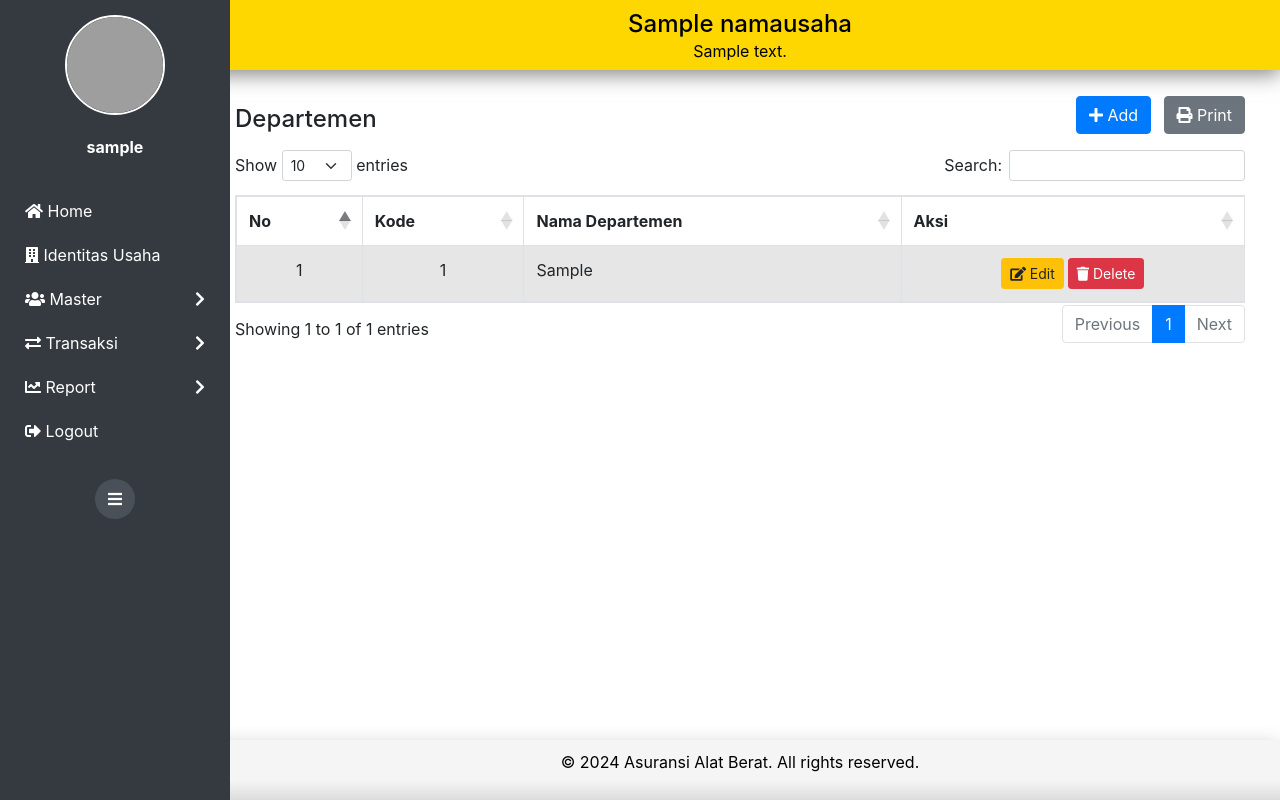
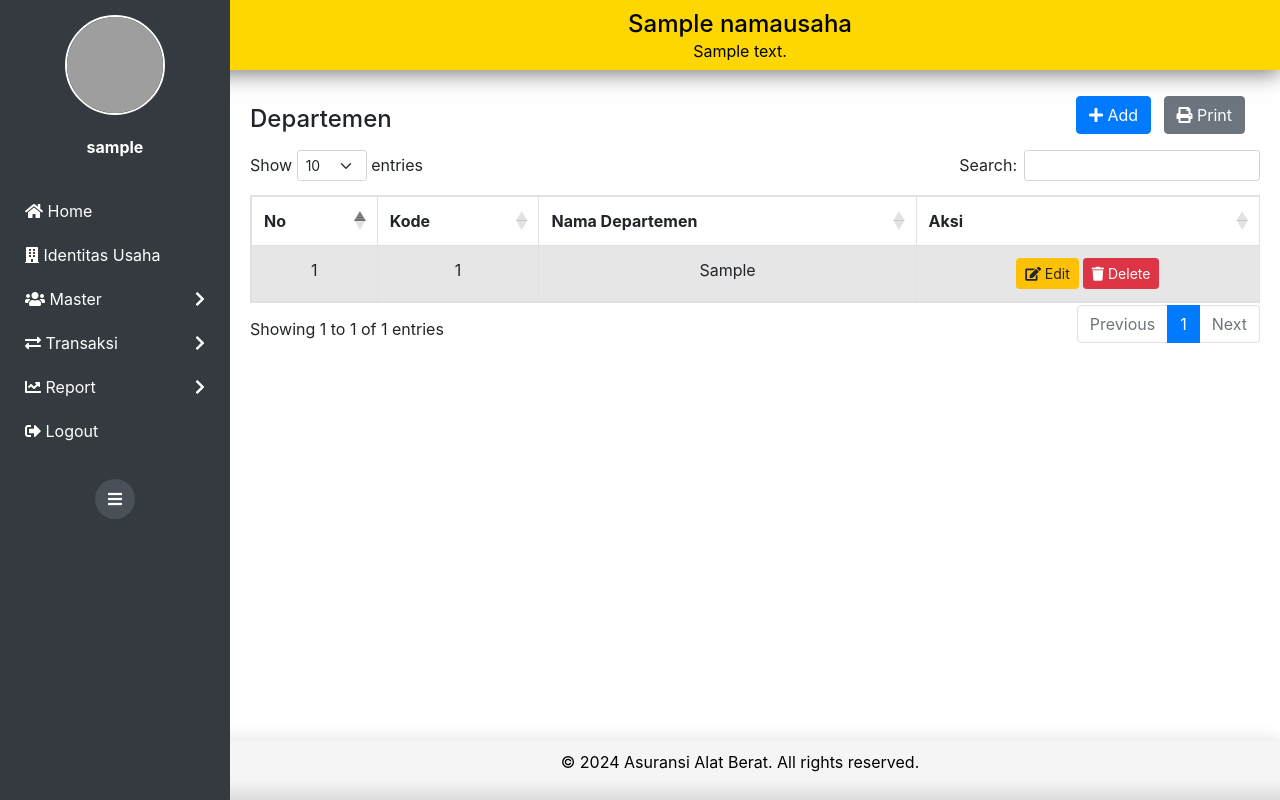
Before and after one commit to chrisnaocta/Semester-3-Web-HRD, a PHP site: page /departemen.php in a window 1280 px wide. Run offline with PHP 8.4, Linux system fonts and the light colour scheme; the visitor is signed in with stand-in values (Sample User, id 1); tables that the repository leaves empty or names only in its code hold one stand-in row (values such as "Sample post"); lists and menus that the app fills with data are empty; some libraries are stand-ins or nearby versions; grey boxes are pictures that could not be loaded.

Commit message:
style departemen

```diff
--- /dev/null
+++ b/CSS/departemen.css
@@ -0,0 +1,3 @@
+.tabeldepartemen{
+    margin-left: 15px;
+}
--- a/departemen.php
+++ b/departemen.php
@@ -49,12 +49,14 @@ if (isset($_SESSION['message'])) {
         <p style="text-align:center;"><?php echo htmlspecialchars($alamatUsaha ?? ''); ?></p>
     </header>
 
+    <link rel="stylesheet" href="/LAT_HRD/CSS/departemen.css">
+
     <?php include 'sidebar.php'; ?>
     <div class="content" id="content">
         <div class="container-fluid mt-3">
             <div class="row">
                 <div class="col-md-12 d-flex justify-content-between align-items-center">
-                    <h4>Departemen</h4>
+                    <h4 style="margin-left: 15px;" >Departemen</h4>
                     <div>
                         <button type="button" class="btn btn-primary mb-3 mr-2" data-bs-toggle="modal" data-bs-target="#adddepartemenModal"><i class='fas fa-plus'></i> Add </button>
                         <button type="button" class="btn btn-secondary mb-3" id="printButton"><i class='fas fa-print'></i> Print</button>
@@ -63,7 +65,7 @@ if (isset($_SESSION['message'])) {
             </div>
             <div class="row">
                 <div class="col-md-12">
-                    <div class="table-responsive">
+                    <div class="table-responsive tabeldepartemen">
                         <table id="departemenTable" class="table table-bordered table-striped table-hover">
                             <thead class="text-center">
                                 <tr>
@@ -73,16 +75,16 @@ if (isset($_SESSION['message'])) {
                                     <th>Aksi</th>
                                 </tr>
                             </thead>
-                            <tbody>
+                            <tbody class="text-center">
                                 <?php
                                     if ($departemen && $departemen->num_rows > 0) {
                                     $no = 1;
                                     foreach ($departemen as $row): ?>
                                         <tr>
-                                            <td class="text-center"> <?php echo $no++; ?> </td>
-                                            <td class="text-center"> <?php echo htmlspecialchars($row['iddep']); ?> </td>
+                                            <td> <?php echo $no++; ?> </td>
+                                            <td> <?php echo htmlspecialchars($row['iddep']); ?> </td>
                                             <td> <?php echo htmlspecialchars($row['departemen']); ?> </td>
-                                            <td class="text-center">
+                                            <td>
                                                 <div class="d-flex justify-content-center">
                                                     <button class="btn btn-warning btn-sm edit-btn mr-1"
                                                             data-bs-toggle="modal"
@@ -100,7 +102,7 @@ if (isset($_SESSION['message'])) {
                                         </tr>
                                         <?php endforeach; // Close the foreach loop ?>
                                         <?php } else { ?>
-                                            <tr><td colspan="6" class="text-center">No data found</td></tr>
+                                            <tr><td colspan="6">No data found</td></tr>
                                 <?php } ?>
                             </tbody>
                         </table>
```
